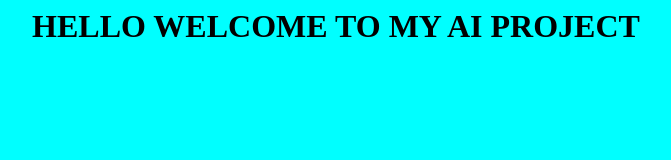
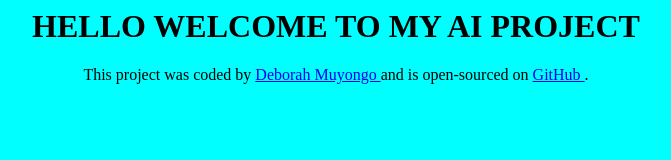
Before and after one commit to debby-namaya09/AI-Poem-Generator, a plain HTML site: page index.html in a window 1280 px wide. Shown: the whole page, without its empty margins (304-975 px from the left). Drawn offline with Linux system fonts and the light colour scheme.

Commit message:
added footer

```diff
--- a/index.html
+++ b/index.html
@@ -8,7 +8,16 @@
 <body>
 
   <h1>HELLO WELCOME TO MY AI PROJECT</h1>
-
-   <script src="script.js"></script>
-</body>
+  <footer>
+    <p>
+  This project was coded by
+  <a href="https://www.linkedin.com/in/deborah-muyongo-4143b2289" target="_blank">
+    Deborah Muyongo
+  </a>
+  and is open-sourced on
+  <a href="https://github.com/debby-namaya09" target="_blank">
+    GitHub
+  </a>.
+</p>
+  </footer>
 </html>
```
